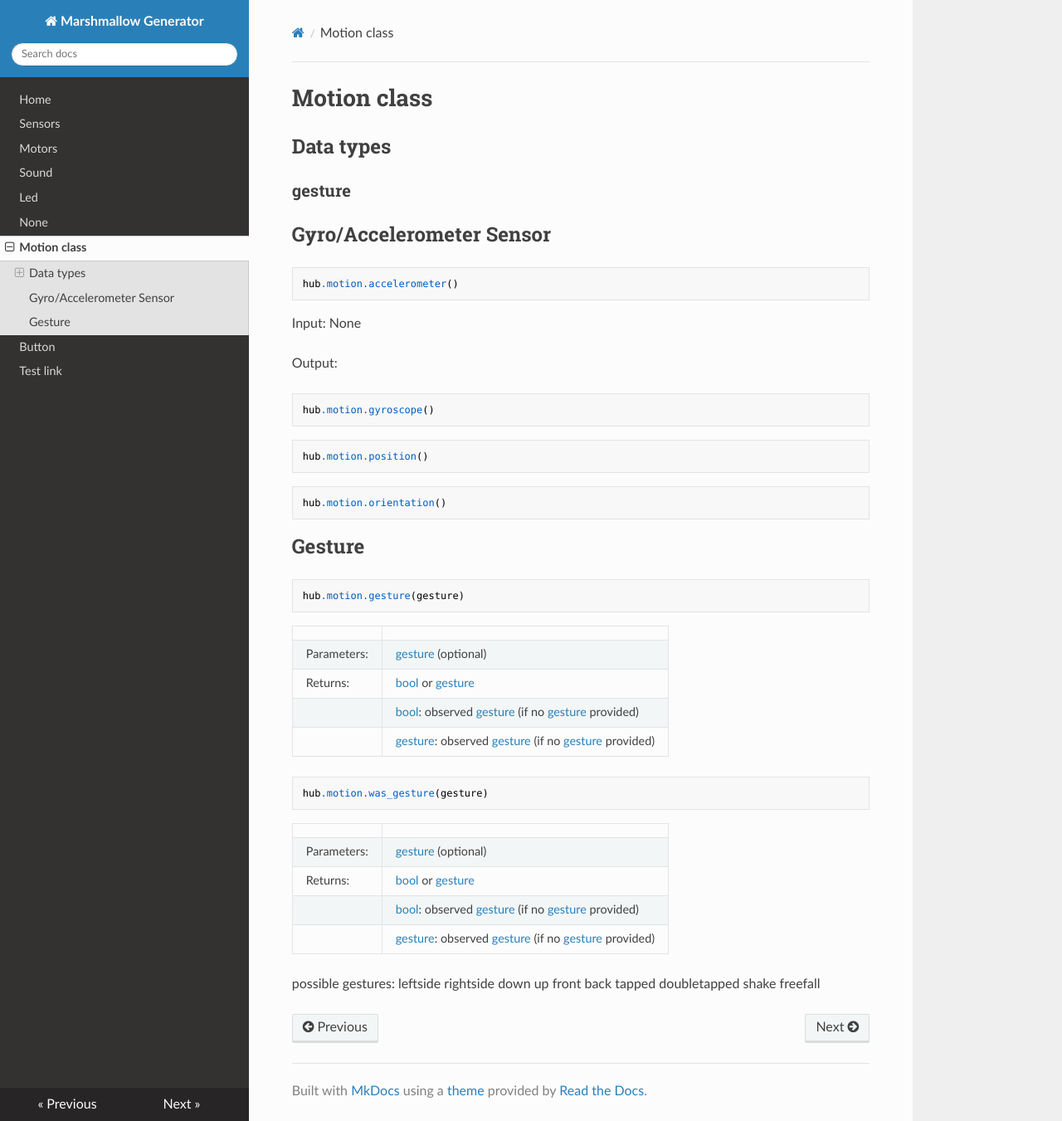
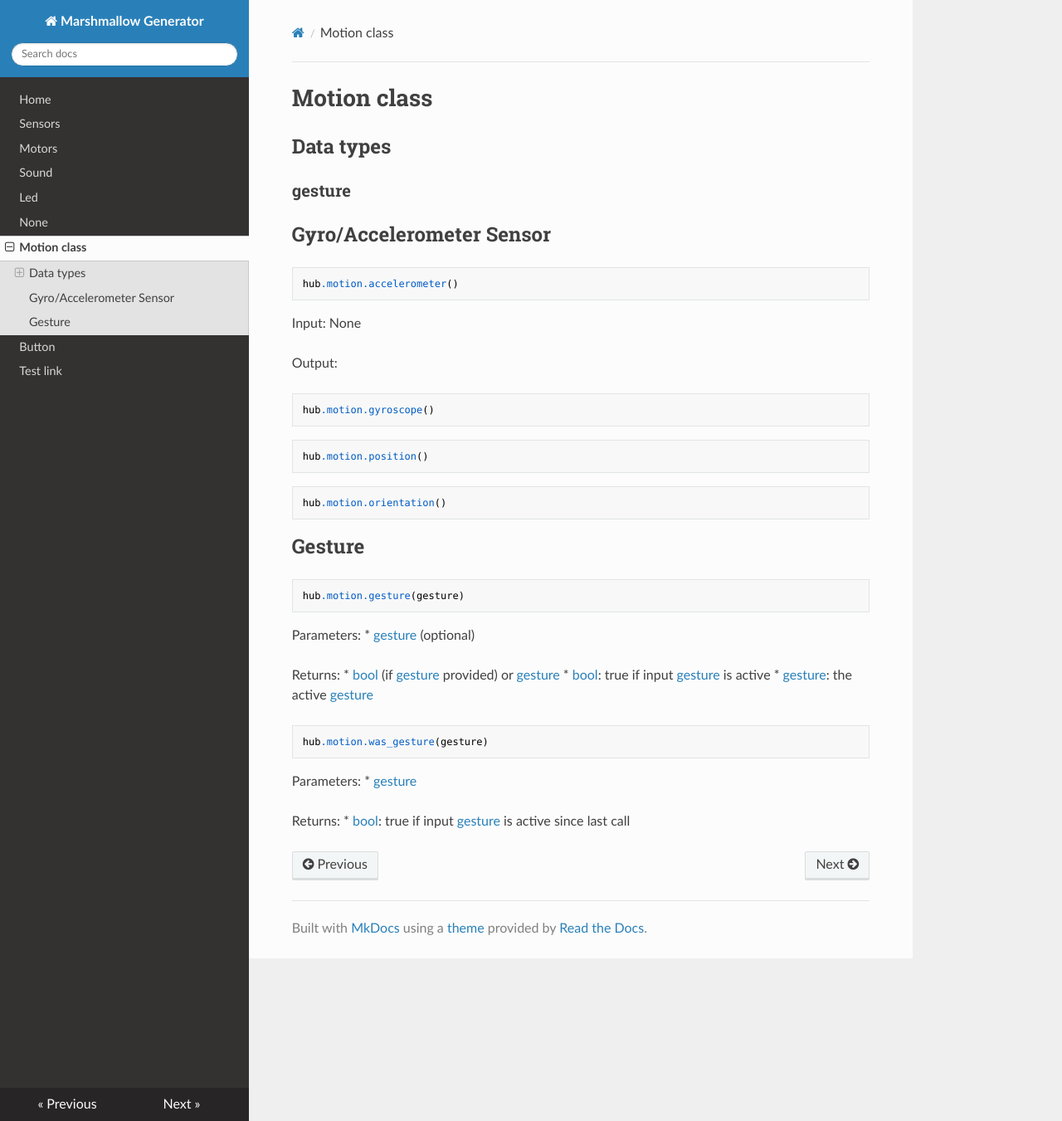
Before and after one commit to NStrijbosch/hub-module-notes, an MkDocs documentation site: the page built from docs/motion.md, in a window 1280 px wide and 1351 px high. Shown: the whole window at 83% size. Built offline with MkDocs 1.6.1, drawn with Linux system fonts in a browser that asks for light colours; nearby versions of some CDN libraries.

Commit message:
Update motion.md

````diff
--- a/docs/motion.md
+++ b/docs/motion.md
@@ -30,34 +30,21 @@ hub.motion.orientation()
 ```
 hub.motion.gesture(gesture)
 ```
-|| |
-|-|-|
-|Parameters:| [gesture](gesture) (optional) |
-|Returns: |  [bool](bool) or [gesture](gesture)
-| |  [bool](bool): observed  [gesture](gesture)  (if no  [gesture](gesture)  provided) | true if input [gesture](gesture) is currently observed |
-| |  [gesture](gesture): observed  [gesture](gesture)  (if no  [gesture](gesture)  provided) |
+Parameters:
+* [gesture](gesture) (optional)
+
+
+Returns:
+* [bool](bool) (if [gesture](gesture) provided) or [gesture](gesture)
+  * [bool](bool): true if input [gesture](gesture) is active
+  * [gesture](gesture): the active  [gesture](gesture)
 
 ```
 hub.motion.was_gesture(gesture)
 ```
+Parameters:
+* [gesture](gesture)
 
 
-|| |
-|-|-|
-|Parameters:| [gesture](gesture) (optional) |
-|Returns: |  [bool](bool) or [gesture](gesture)
-| |  [bool](bool): observed  [gesture](gesture)  (if no  [gesture](gesture)  provided) | true if input [gesture](gesture) is observed since last call|
-| |  [gesture](gesture): observed  [gesture](gesture)  (if no  [gesture](gesture)  provided) |
-
-
-possible gestures:
-leftside
-rightside
-down
-up
-front
-back
-tapped
-doubletapped
-shake
-freefall
+Returns:
+* [bool](bool): true if input [gesture](gesture) is active since last call
````
